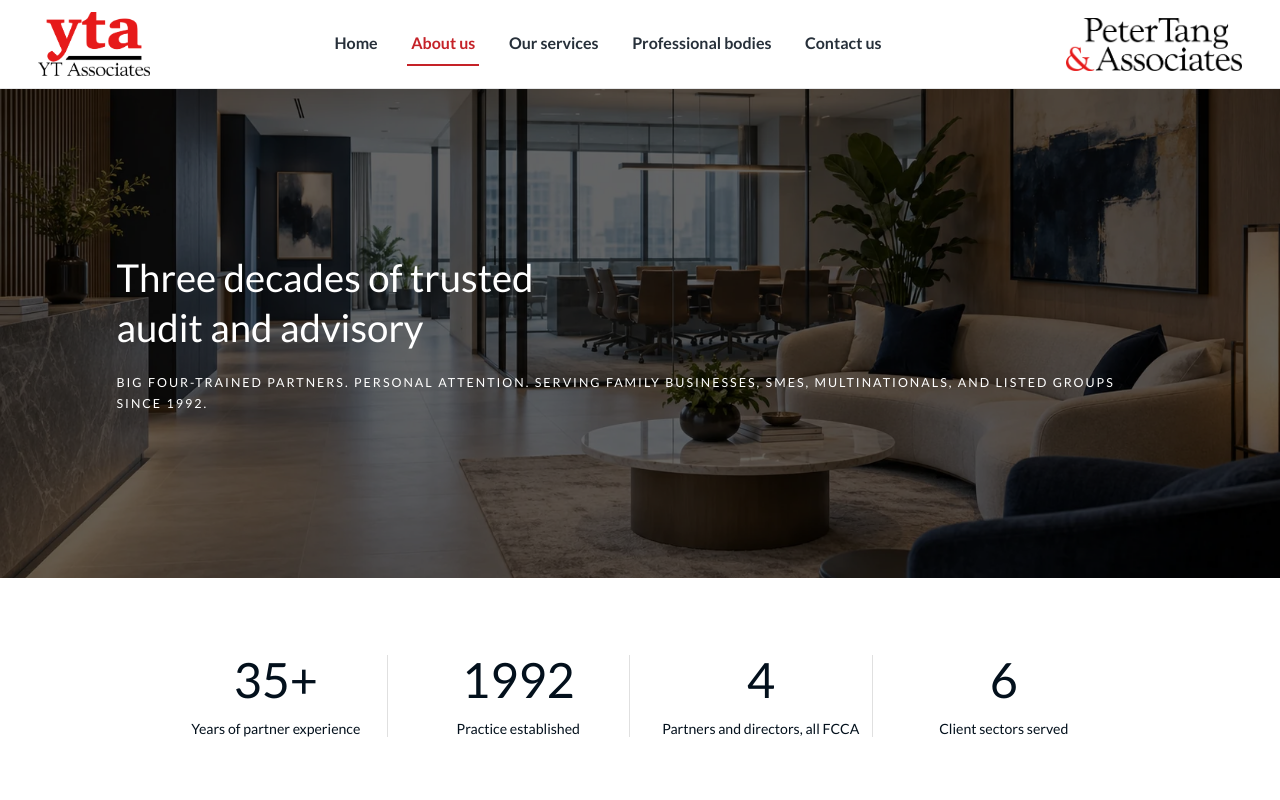
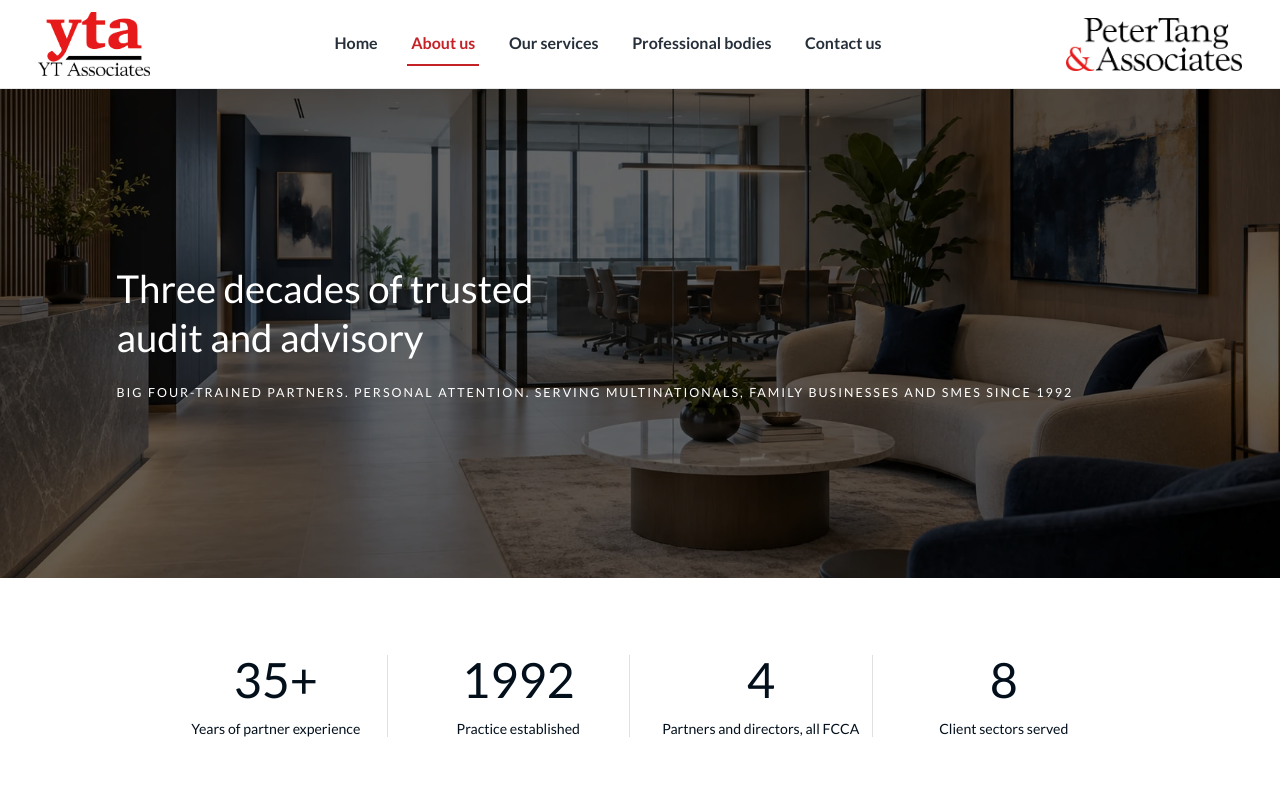
Before and after one commit to johndychuah/yta, a Next.js app: page /about-us in a window 1280 px wide. Shown: the top 800 px of the page. Built offline with nearby package versions, Linux system fonts and the light colour scheme.

Commit message:
Update About Us client groups and sector count

```diff
--- a/src/components/about/AboutHeroSection.tsx
+++ b/src/components/about/AboutHeroSection.tsx
@@ -19,8 +19,8 @@ export function AboutHeroSection() {
             Three decades of trusted audit and advisory
           </h1>
           <p className="mt-5 max-w-[95rem] text-[clamp(0.78rem,0.72vw,0.86rem)] font-medium uppercase leading-[1.7] tracking-[0.16em] text-white">
-            Big Four-trained partners. Personal attention. Serving family
-            businesses, SMEs, multinationals, and listed groups since 1992.
+            Big Four-trained partners. Personal attention. Serving multinationals,
+            family businesses and SMEs since 1992
           </p>
         </div>
       </div>
--- a/src/components/about/AboutStatsHighlightsSection.tsx
+++ b/src/components/about/AboutStatsHighlightsSection.tsx
@@ -3,7 +3,7 @@ const stats = [
   { value: "35+", label: "Years of partner experience" },
   { value: "1992", label: "Practice established" },
   { value: "4", label: "Partners and directors, all FCCA" },
-  { value: "6", label: "Client sectors served" },
+  { value: "8", label: "Client sectors served" },
 ];
 
 type Highlight = {
```
